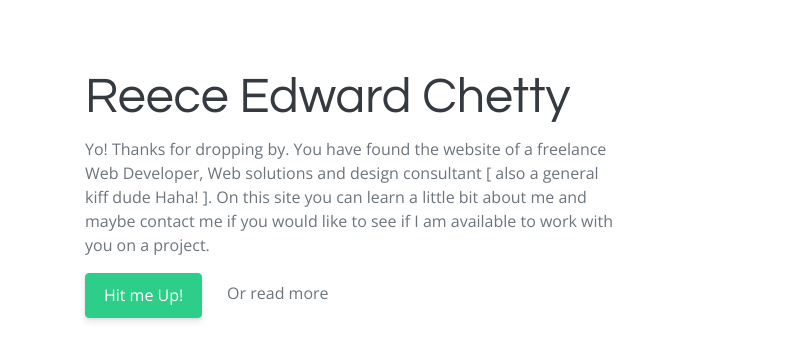
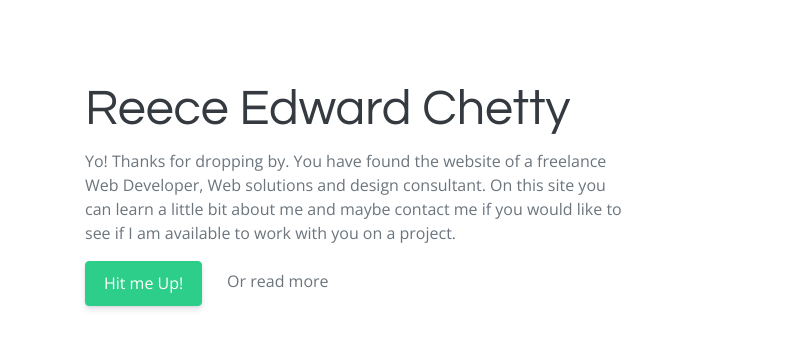
Before and after one commit to RECer/recer.github.io, a plain HTML site: page index.html in a window 1280 px wide. Shown: the part 92-436 px from the top of the page, 0-790 px from the left. Drawn offline with nearby package versions, Linux system fonts and the light colour scheme.

Commit message:
Hero text edit
Formal+

```diff
--- a/index.html
+++ b/index.html
@@ -99,7 +99,7 @@
     <div class="row align-items-center">
       <div class="col-lg-6 col-12 coverInfo">
           <h1 style="font-size:50px" class="h1 text-dark">Reece Edward Chetty</h1>
-          <p class="text-secondary">Yo! Thanks for dropping by. You have found the website of a freelance Web Developer, Web solutions and design consultant [ also a general kiff dude Haha! ]. On this site you can learn a little bit about me and maybe contact me if you would like to see if I am available to work with you on a project.</p>
+          <p class="text-secondary">Yo! Thanks for dropping by. You have found the website of a freelance Web Developer, Web solutions and design consultant. On this site you can learn a little bit about me and maybe contact me if you would like to see if I am available to work with you on a project.</p>
           <a href="#contact" class="btn btn-success mr-3">Hit me Up!</a>
           <a href="#features" class="text-muted">Or read more</a>
       </div>
```
